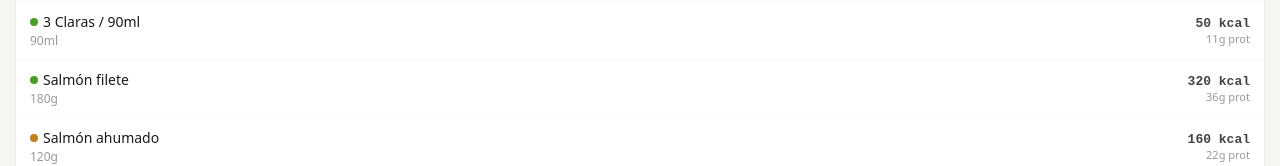
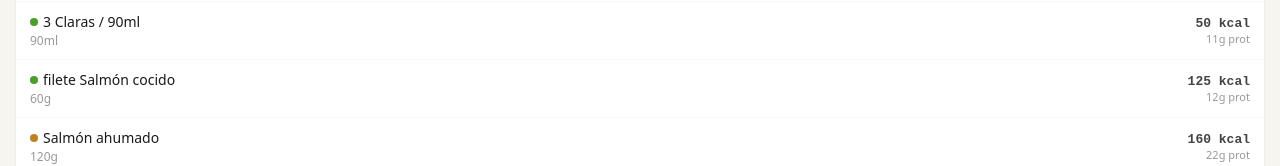
Before and after one commit to sofitg123/macro-app, a React (Vite) app: page / in a window 1280 px wide. Shown: the part 448-614 px from the top of the page. Built offline with nearby package versions, Linux system fonts and the light colour scheme.

Commit message:
Update foods.js

```diff
--- a/src/foods.js
+++ b/src/foods.js
@@ -4,8 +4,7 @@ export const FOODS = {
     items: [
       { id: "huevo", name: "Huevo entero", portion: "1 pieza", kcal: 70, prot: 6, carb: 0, fat: 5, sugar: 0, flag: "green", gluten: false },
       { id: "clara", name: "3 Claras / 90ml", portion: "90ml", kcal: 50, prot: 11, carb: 0, fat: 0, sugar: 0, flag: "green", gluten: false },
-      { id: "salmon_fresco", name: "Salmón filete", portion: "180g", kcal: 320, prot: 36, carb: 0, fat: 18, sugar: 0, flag: "green", gluten: false },
-      { id: "salmon_ahumado", name: "Salmón ahumado", portion: "120g", kcal: 160, prot: 22, carb: 0, fat: 8, sugar: 0, flag: "yellow", gluten: false },
+{ id: "salmon_cocido_60g", name: "filete Salmón cocido", portion: "60g", kcal: 125, prot: 12, carb: 0, fat: 8, sugar: 0, flag: "green", gluten: false },      { id: "salmon_ahumado", name: "Salmón ahumado", portion: "120g", kcal: 160, prot: 22, carb: 0, fat: 8, sugar: 0, flag: "yellow", gluten: false },
       { id: "atun_lata", name: "Atún en lata", portion: "1 lata ~120g", kcal: 120, prot: 26, carb: 0, fat: 1, sugar: 0, flag: "yellow", gluten: false },
       { id: "atun_filete", name: "Atún filete", portion: "180g", kcal: 240, prot: 42, carb: 0, fat: 7, sugar: 0, flag: "green", gluten: false },
       { id: "pechuga", name: "Pechuga de pollo", portion: "180g", kcal: 235, prot: 44, carb: 0, fat: 5, sugar: 0, flag: "green", gluten: false },
```
